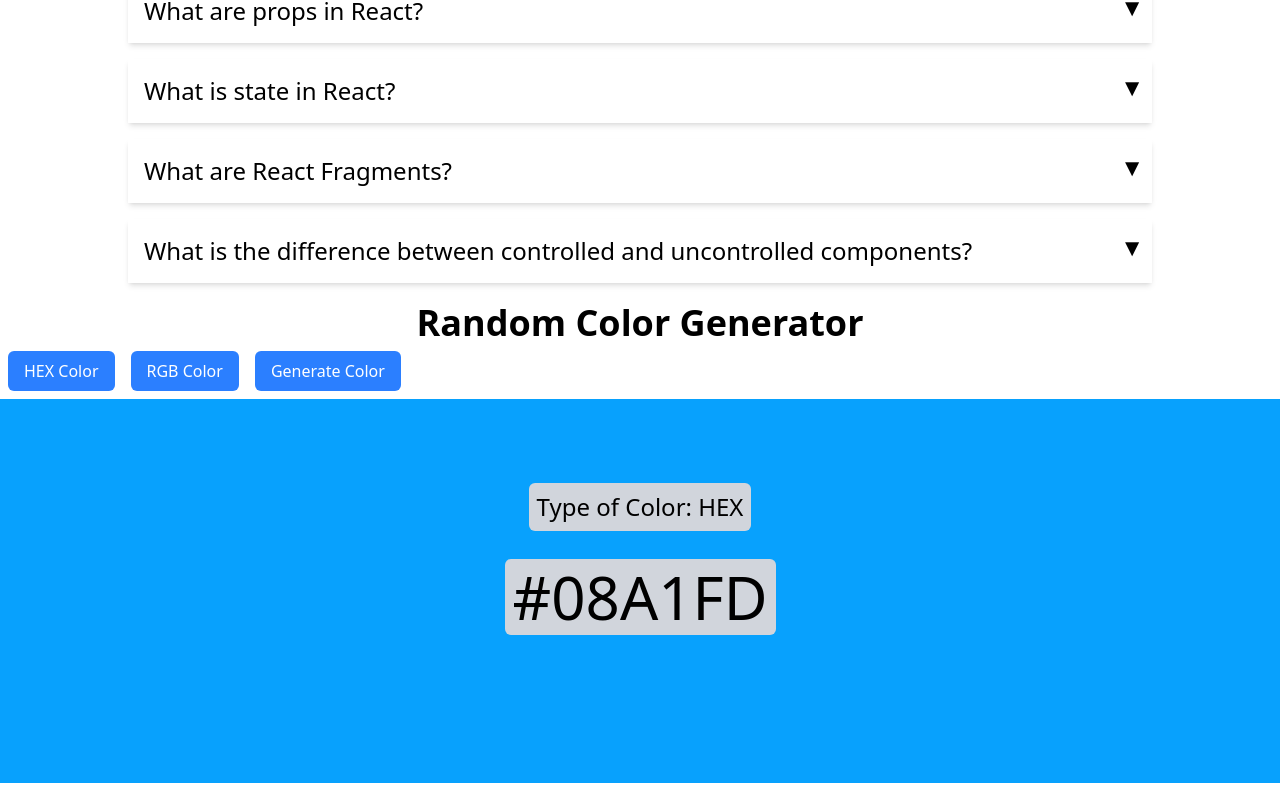
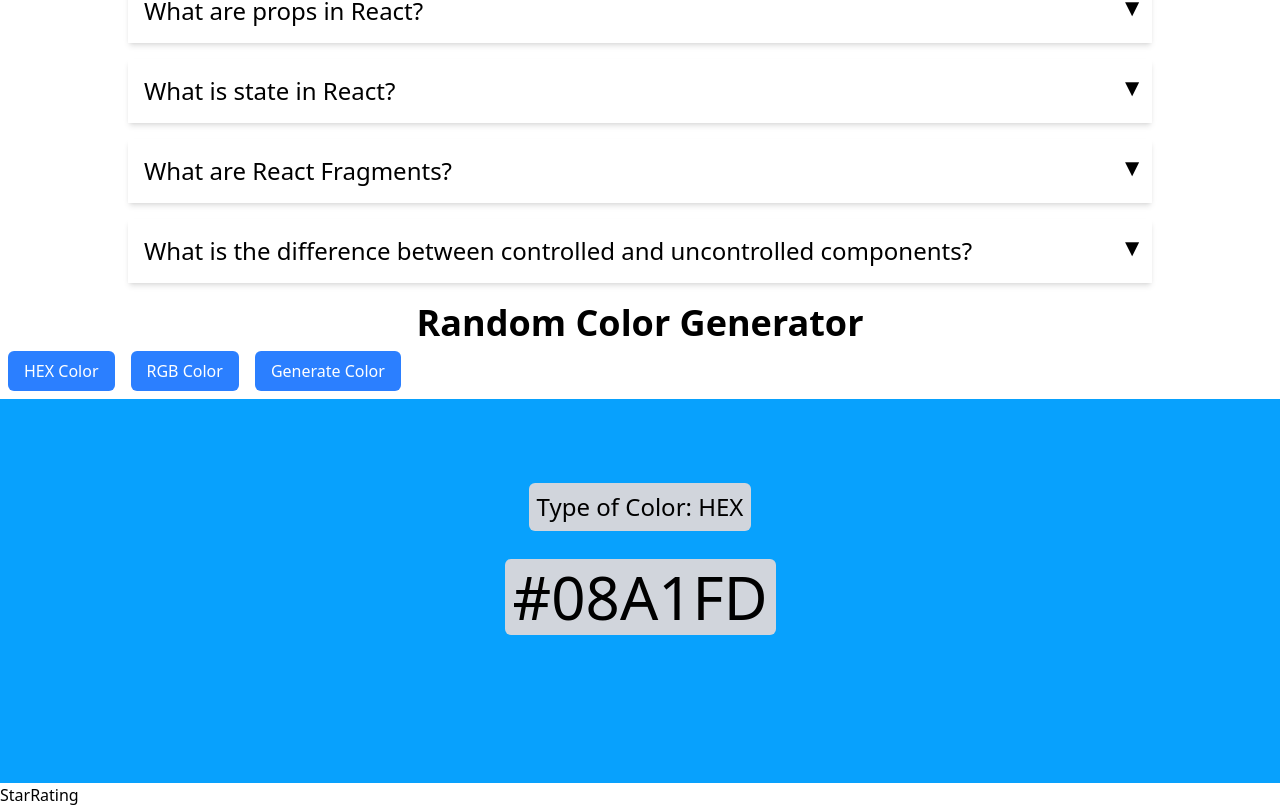
Before and after one commit to safidrawan/25-React-Projects, a React (Vite) app: page / in a window 1280 px wide. Shown: the part 685-1492 px from the top of the page. Before the commit the page ends 1468 px from the top, so only its background shows below. Built offline with nearby package versions, Linux system fonts and the light colour scheme.

Commit message:
Star Rating initial commit

```diff
--- a/src/App.jsx
+++ b/src/App.jsx
@@ -1,12 +1,14 @@
 import React from "react";
 import Accordion from "./components/accordion/Accordion";
 import RandomColor from "./components/random-color/RandomColor";
+import StarRating from "./components/star-rating/StarRating";
 
 
 function App() {
   return <>
   <Accordion />
   <RandomColor />
+  <StarRating />
   </>;
 }
 
--- /dev/null
+++ b/src/components/star-rating/StarRating.jsx
@@ -0,0 +1,9 @@
+import React from 'react'
+
+function StarRating() {
+  return (
+    <div>StarRating</div>
+  )
+}
+
+export default StarRating
```
